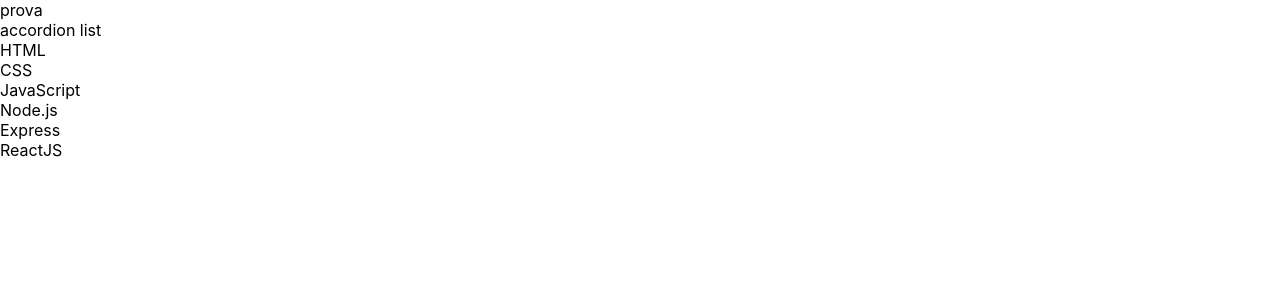
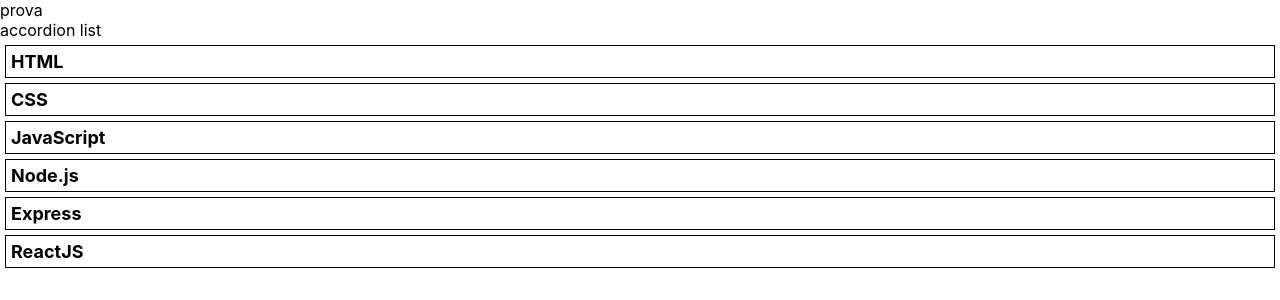
Before and after one commit to francescocifaldi/react-use-state, a React (Vite) app: page / in a window 1280 px wide. Shown: the top 300 px of the page. Built offline with nearby package versions, Linux system fonts and the light colour scheme.

Commit message:
ADD style

```diff
--- /dev/null
+++ b/src/components/accordion/Accordion.module.css
@@ -0,0 +1,15 @@
+.accordion {
+    border: 1px solid;
+    padding: 5px;
+    margin: 5px;
+    user-select: none;
+}
+
+.title {
+    font-size: large;
+    font-weight: bold;
+}
+
+.item {
+    color: grey;
+}
--- a/src/AccordionItem.jsx
+++ b/src/components/accordion/AccordionItem.jsx
@@ -1,17 +1,20 @@
 import { useState } from "react"
+import style from "./Accordion.module.css"
 
 export default function AccordionItem({ language, onClick, }) {
     const [selected, setSelected] = useState(false)
     const { id, title, description } = language
+
     function onToggle() {
         setSelected(!selected)
     }
+
     return (
-        <div onClick={onToggle}>
-            <div>
+        <div onClick={onToggle} className={style.accordion}>
+            <div className={style.title}>
                 {title}
             </div>
-            {selected && <div>
+            {selected && <div className={style.item}>
                 {description}
             </div>}
         </div>
--- a/src/components/accordion/AccordionList.jsx
+++ b/src/components/accordion/AccordionList.jsx
@@ -1,5 +1,5 @@
 
-import AccordionItem from "../../AccordionItem"
+import AccordionItem from "./AccordionItem.jsx"
 import languages from "../../languages.js"
 
 export default function AccordionList() {
--- a/src/index.css
+++ b/src/index.css
@@ -7,3 +7,7 @@
   padding: 0;
   box-sizing: border-box;
 }
+
+.debug {
+  border: 2px red dotted;
+}
```
